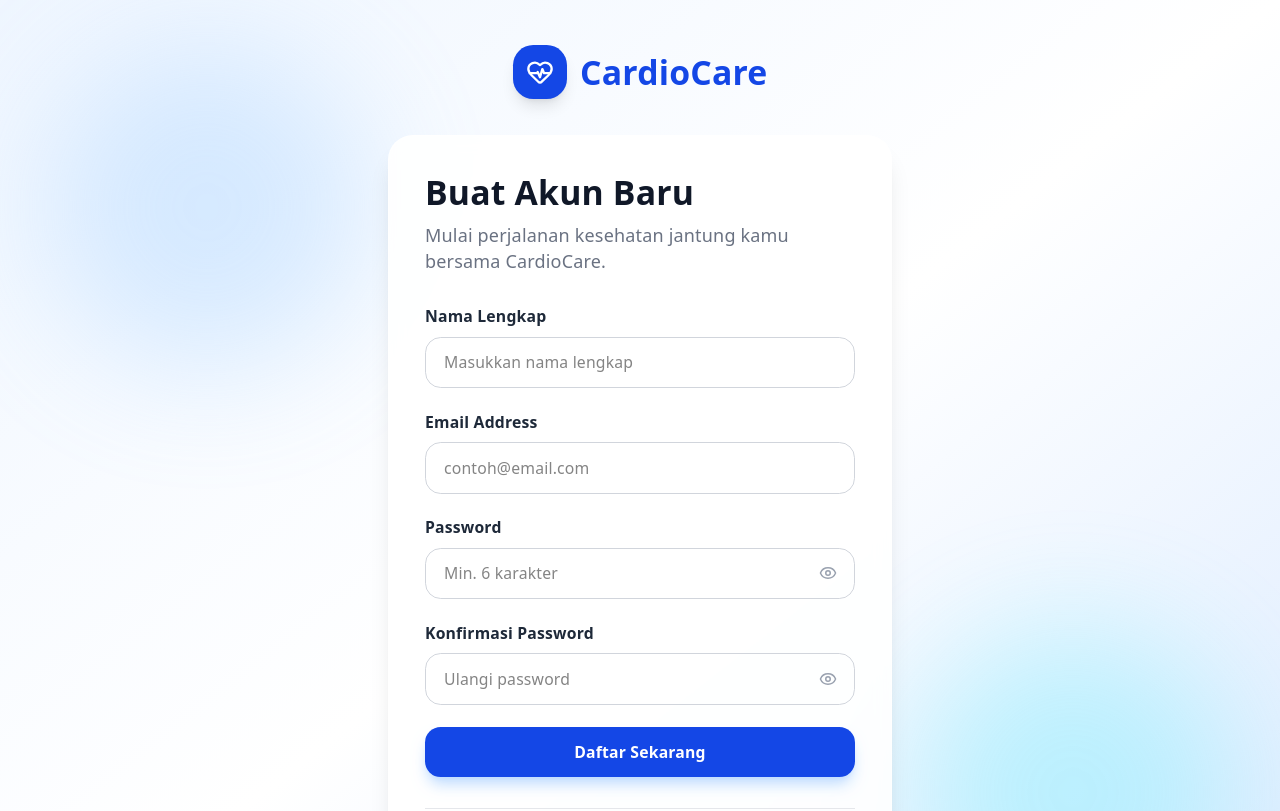
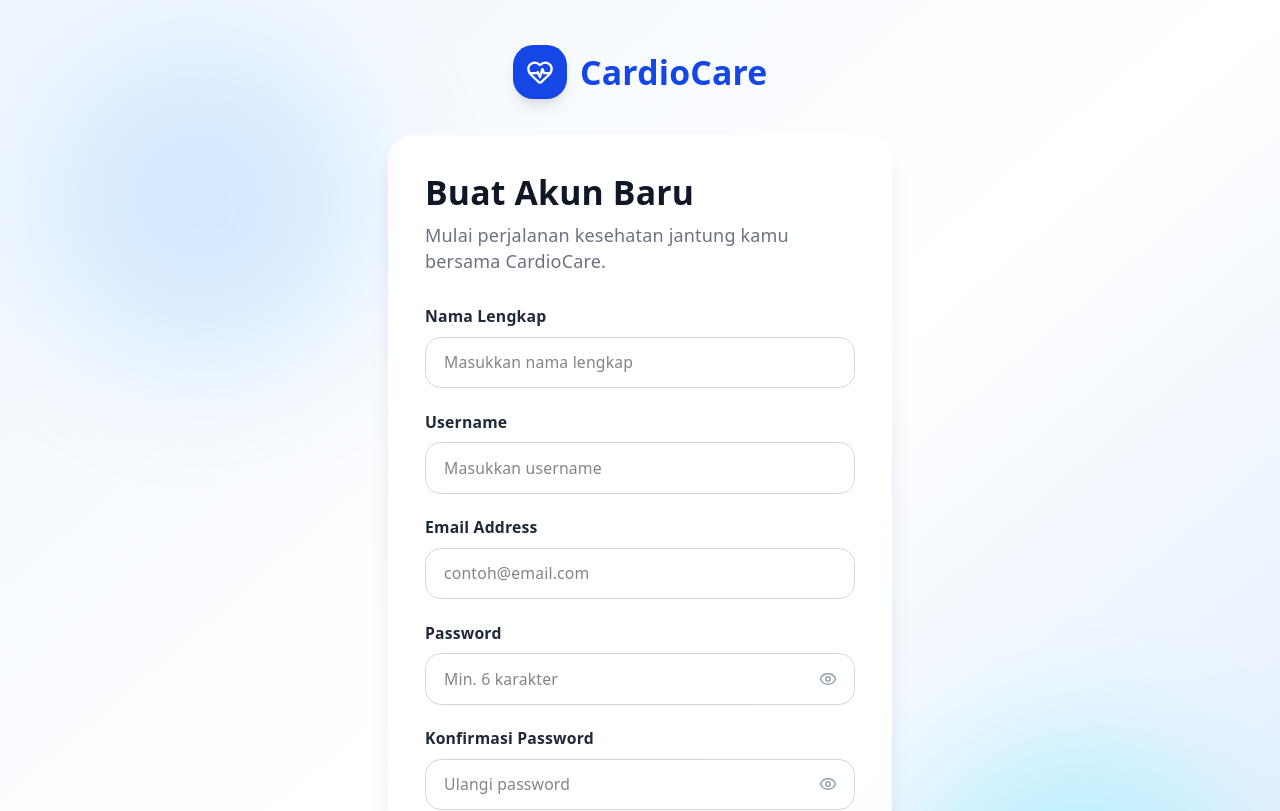
Before and after one commit to ywennn/CardioCare, a React (Vite) app in the folder frontend/: page /register in a window 1280 px wide. Shown: the top 811 px of the page. Built offline with nearby package versions, Linux system fonts and the light colour scheme.

Commit message:
nambahin username di register

```diff
--- a/frontend/src/pages/RegisterPage.jsx
+++ b/frontend/src/pages/RegisterPage.jsx
@@ -8,6 +8,7 @@ export default function RegisterPage() {
 
   const [form, setForm] = useState({
     fullName: "",
+    username: "",
     email: "",
     password: "",
     confirmPassword: "",
@@ -26,7 +27,13 @@ export default function RegisterPage() {
     e.preventDefault();
     setError("");
 
-    if (!form.fullName || !form.email || !form.password || !form.confirmPassword) {
+    if (
+      !form.fullName ||
+      !form.username ||
+      !form.email ||
+      !form.password ||
+      !form.confirmPassword
+    ) {
       setError("Semua field wajib diisi.");
       return;
     }
@@ -46,6 +53,7 @@ export default function RegisterPage() {
 
       await api.post("/users/register", {
         fullName: form.fullName,
+        username: form.username,
         email: form.email,
         password: form.password,
       });
@@ -62,7 +70,7 @@ export default function RegisterPage() {
   };
 
   return (
-    <main className="relative min-h-screen overflow-hidden bg-gradient-to-br from-blue-50 via-white to-blue-100 px-4 py-10 flex flex-col items-center justify-center">
+    <main className="relative flex min-h-screen flex-col items-center justify-center overflow-hidden bg-gradient-to-br from-blue-50 via-white to-blue-100 px-4 py-10">
       <div className="absolute left-10 top-10 h-72 w-72 rounded-full bg-blue-300 opacity-30 blur-3xl" />
       <div className="absolute bottom-10 right-10 h-72 w-72 rounded-full bg-cyan-300 opacity-30 blur-3xl" />
 
@@ -70,9 +78,7 @@ export default function RegisterPage() {
         <div className="flex h-12 w-12 items-center justify-center rounded-2xl bg-blue-700 text-white shadow-lg">
           <HeartPulse size={28} />
         </div>
-        <span className="text-3xl font-bold text-blue-700">
-          CardioCare
-        </span>
+        <span className="text-3xl font-bold text-blue-700">CardioCare</span>
       </div>
 
       <section className="relative z-10 w-full max-w-md rounded-3xl border border-white/70 bg-white/90 p-8 shadow-xl backdrop-blur">
@@ -102,6 +108,20 @@ export default function RegisterPage() {
               onChange={handleChange}
               type="text"
               placeholder="Masukkan nama lengkap"
+              className="w-full rounded-xl border border-gray-300 px-4 py-3 text-sm outline-none transition focus:border-blue-600 focus:ring-2 focus:ring-blue-100"
+            />
+          </div>
+
+          <div>
+            <label className="mb-2 block text-sm font-semibold text-gray-800">
+              Username
+            </label>
+            <input
+              name="username"
+              value={form.username}
+              onChange={handleChange}
+              type="text"
+              placeholder="Masukkan username"
               className="w-full rounded-xl border border-gray-300 px-4 py-3 text-sm outline-none transition focus:border-blue-600 focus:ring-2 focus:ring-blue-100"
             />
           </div>
@@ -179,7 +199,10 @@ export default function RegisterPage() {
 
         <p className="text-center text-sm text-gray-500">
           Sudah punya akun?{" "}
-          <Link to="/login" className="font-semibold text-blue-700 hover:underline">
+          <Link
+            to="/login"
+            className="font-semibold text-blue-700 hover:underline"
+          >
             Masuk di sini
           </Link>
         </p>
```
